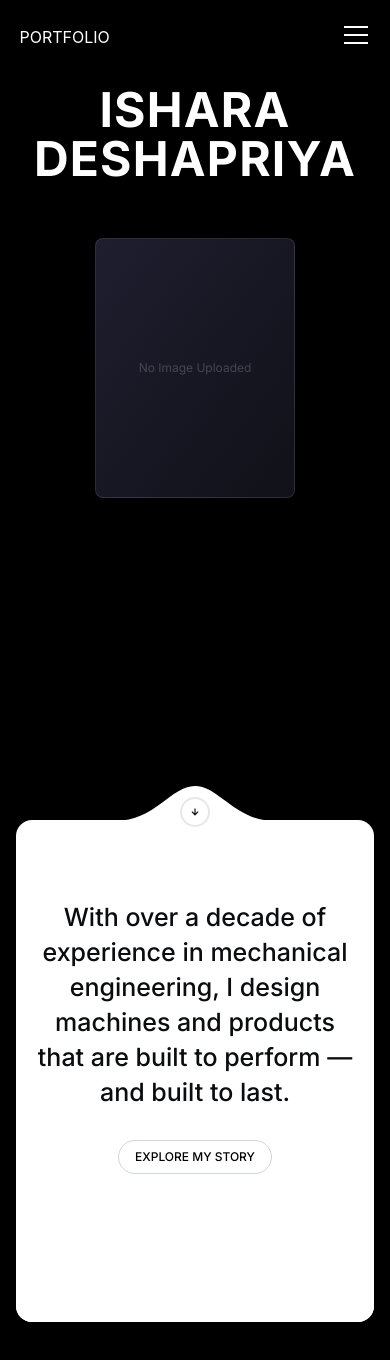
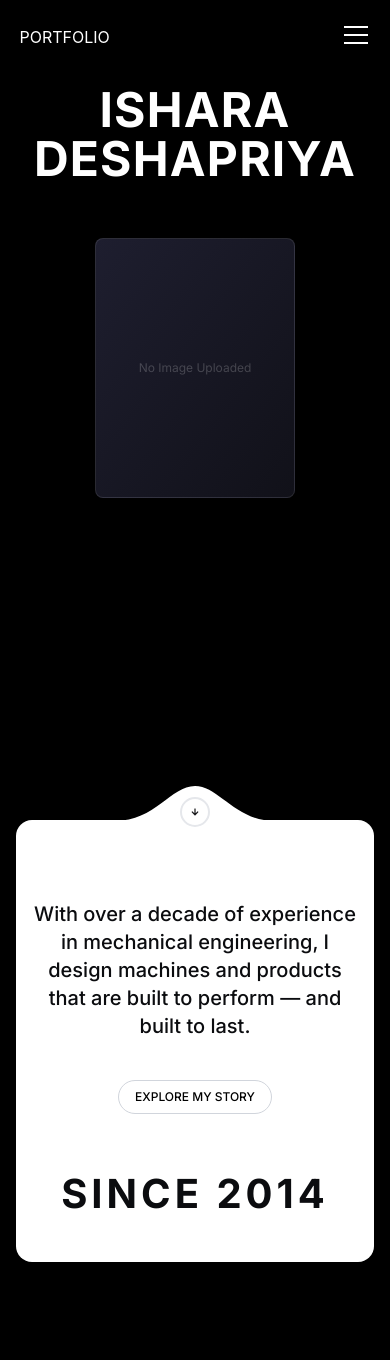
Before and after one commit to minidukalhara14/creative-portfolio, a React (Vite) app: page / in a window 390 px wide. Shown: the top 1360 px of the page. Built offline with nearby package versions, Linux system fonts and the light colour scheme; no server answers.

Commit message:
changing intro

```diff
--- a/src/components/common/Intro.jsx
+++ b/src/components/common/Intro.jsx
@@ -10,7 +10,7 @@ export default function Intro() {
         <div className="w-full md:w-[calc(100vw-70px)] rounded-2xl text-primary flex justify-center items-center relative px-4 md:px-0">
 
 
-            <div id="intro" className="w-full  lg:h-[calc(100vh+30px)] absolute -top-[80px] bg-secondary flex items-center flex-col rounded-2xl relative pb-12 md:pb-0">
+            <div id="intro" className="w-full lg:h-[calc(100vh+30px)] absolute -top-[80px] bg-secondary flex items-center flex-col rounded-2xl relative pb-12 md:pb-0">
 
 
               <div className="absolute -top-[34px] w-[160px] sm:w-[200px] h-[35px] text-white flex items-center justify-center">
@@ -27,7 +27,7 @@ export default function Intro() {
               </div>
 
                 <div className="w-full max-w-[700px] min-h-[150px] mt-[80px] md:mt-[120px] mx-auto px-4 ">
-                    <span className="text-[25px] sm:text-[25px] md:text-[25px] leading-[1.4] font-medium text-center block">
+                    <span className="text-[20px] sm:text-[25px] md:text-[25px] leading-[1.4] font-medium text-center block">
                         With over a decade of experience in mechanical engineering,
                         I design machines and products that are built to perform —
                         and built to last.
@@ -59,7 +59,7 @@ export default function Intro() {
                 </div>
 
 
-                <div className="w-full md:w-[calc(100vw-70px)] absolute bottom-0 h-[125px] bg-secondary rounded-b-2xl">
+                <div className="hidden lg:flex w-full md:w-[calc(100vw-70px)] absolute bottom-0 h-[125px] bg-secondary rounded-b-2xl">
 
                 </div>
 
```
